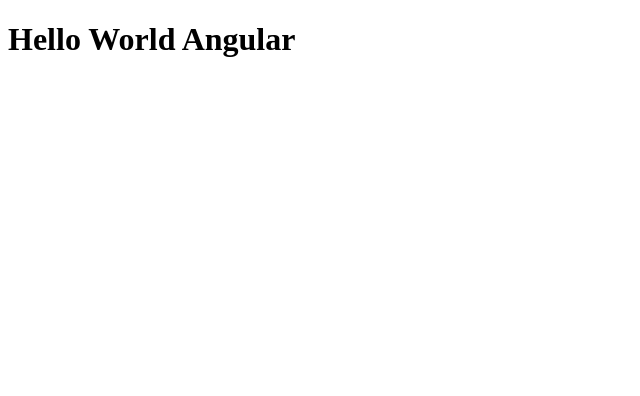
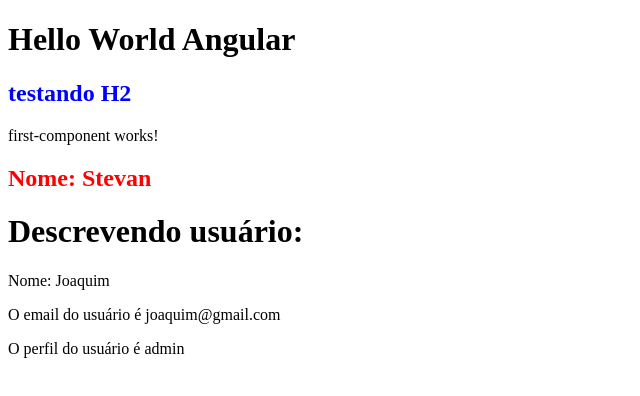
Before and after one commit to Arnauxx/curso-angular, an Angular app: page / in a window 1280 px wide. Shown: the top 396 px of the page, without its empty margins (0-640 px from the left). Built offline with nearby package versions, Linux system fonts and the light colour scheme.

Commit message:
Compartilhamento de dados

```diff
--- a/src/app/app.component.css
+++ b/src/app/app.component.css
@@ -0,0 +1,3 @@
+h2{
+  color: blue
+}
--- a/src/app/app.component.html
+++ b/src/app/app.component.html
@@ -1 +1,4 @@
 <h1>Hello World Angular</h1>
+<h2>testando H2</h2>
+<app-first-component></app-first-component>
+<app-parent-data [name]="userName" [user]="userData"></app-parent-data>
--- a/src/app/app.component.ts
+++ b/src/app/app.component.ts
@@ -6,5 +6,10 @@
   styleUrls: ['./app.component.css']
 })
 export class AppComponent {
+  userName = 'Joaquim';
+  userData = {
+    email: 'joaquim@gmail.com',
+    profile: 'admin'
+  };
   title = 'curso-angular';
 }
--- a/src/app/app.module.ts
+++ b/src/app/app.module.ts
@@ -2,10 +2,14 @@
 import { BrowserModule } from '@angular/platform-browser';
 
 import { AppComponent } from './app.component';
+import { FirstComponentComponent } from './components/first-component/first-component.component';
+import { ParentDataComponent } from './components/parent-data/parent-data.component';
 
 @NgModule({
   declarations: [
-    AppComponent
+    AppComponent,
+    FirstComponentComponent,
+    ParentDataComponent
   ],
   imports: [
     BrowserModule
--- /dev/null
+++ b/src/app/components/first-component/first-component.component.css
@@ -0,0 +1,3 @@
+h2{
+  color:red;
+}
--- /dev/null
+++ b/src/app/components/first-component/first-component.component.html
@@ -0,0 +1,2 @@
+<p>first-component works!</p>
+<h2>Nome: {{ name }}</h2>
--- /dev/null
+++ b/src/app/components/first-component/first-component.component.ts
@@ -0,0 +1,16 @@
+import { Component, OnInit } from '@angular/core';
+
+@Component({
+  selector: 'app-first-component',
+  templateUrl: './first-component.component.html',
+  styleUrls: ['./first-component.component.css']
+})
+export class FirstComponentComponent implements OnInit {
+
+  name: string = "Stevan";
+  constructor() { }
+
+  ngOnInit(): void {
+  }
+
+}
--- /dev/null
+++ b/src/app/components/parent-data/parent-data.component.html
@@ -0,0 +1,4 @@
+<h1>Descrevendo usuário:</h1>
+<p>Nome: {{ name }}</p>
+<p>O email do usuário é {{ user.email }}</p>
+<p>O perfil do usuário é {{ user.profile }}</p>
--- /dev/null
+++ b/src/app/components/parent-data/parent-data.component.ts
@@ -0,0 +1,19 @@
+import { Component, OnInit, Input } from '@angular/core';
+
+@Component({
+  selector: 'app-parent-data',
+  templateUrl: './parent-data.component.html',
+  styleUrls: ['./parent-data.component.css']
+})
+export class ParentDataComponent implements OnInit {
+  @Input() name: string = '';
+  @Input() user!: {email: string, profile: string}
+
+
+
+  constructor() { }
+
+  ngOnInit(): void {
+  }
+
+}
--- a/src/index.html
+++ b/src/index.html
@@ -1,13 +1,13 @@
-<!doctype html>
+<!DOCTYPE html>
 <html lang="en">
-<head>
-  <meta charset="utf-8">
-  <title>CursoAngular</title>
-  <base href="/">
-  <meta name="viewport" content="width=device-width, initial-scale=1">
-  <link rel="icon" type="image/x-icon" href="favicon.ico">
-</head>
-<body>
-  <app-root></app-root>
-</body>
+  <head>
+    <meta charset="utf-8" />
+    <title>Curso de Angular</title>
+    <base href="/" />
+    <meta name="viewport" content="width=device-width, initial-scale=1" />
+    <link rel="icon" type="image/x-icon" href="favicon.ico" />
+  </head>
+  <body>
+    <app-root></app-root>
+  </body>
 </html>
```
Also changed, not shown: src/app/components/parent-data/parent-data.component.css (added), 2 other files (tests, documents, lock files or other folders).
